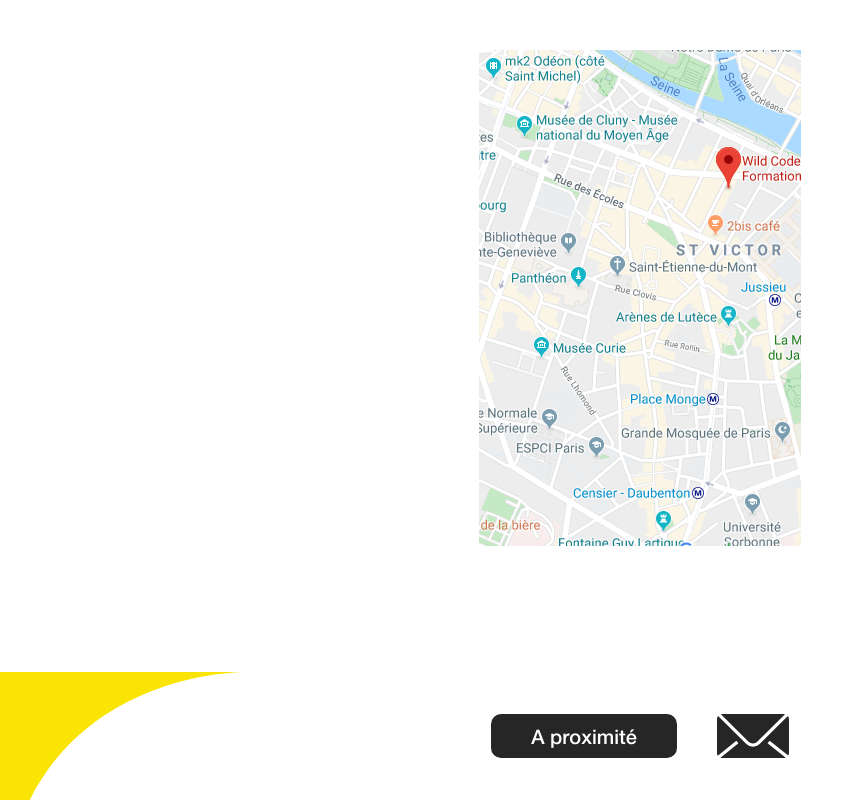
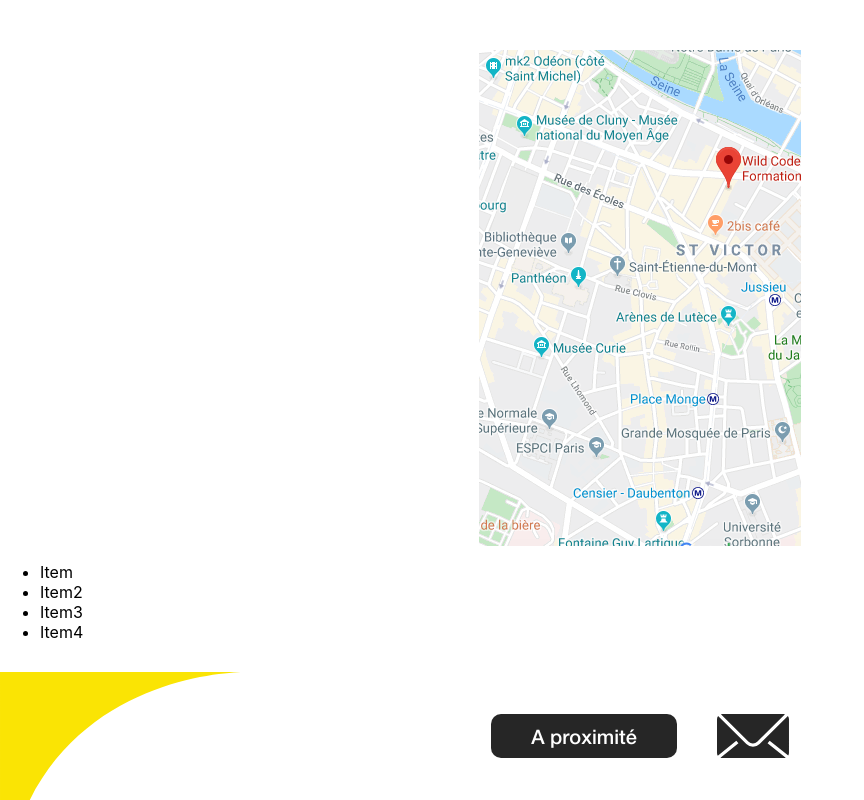
Before and after one commit to WildCodeSchool/Paris-0919-P2-Job-meetup, a React (Create React App) app in the folder breakit/: page / in a window 1280 px wide. Shown: the whole page, without its empty margins (0-864 px from the left). Built offline with nearby package versions, Linux system fonts and the light colour scheme.

Commit message:
add function to button a proximite

```diff
--- a/breakit/src/components/Footer.js
+++ b/breakit/src/components/Footer.js
@@ -6,6 +6,26 @@ import pictoMail from '../components/img/Mail-picto.svg'
 
 
 class Footer extends React.Component {
+  constructor (props) {
+    super (props);
+    this.state = {isToggleOn: false}
+    this.masquerChoucroutte = this.masquerChoucroutte.bind(this);
+  }
+
+  masquerChoucroutte() {
+    if (this.isToggleOn === false) {
+    this.setState({isToggleOn :true})
+    document.getElementById('choucroutte').style.display='block'
+  }
+  else {
+    this.setState({isToggleOn : false})
+    document.getElementById('choucroutte').style.display='none'
+  }
+    /* if (document.getElementById(choucroutte).style.display=='none') {
+      )
+    } else { (document.getElementById(choucroutte).style.display=='none') } */
+  }
+
     render() {
 
 
@@ -17,12 +37,23 @@ class Footer extends React.Component {
               <img src={map}></img>
           </div>
 
+          <div id="choucroutte">
+              <ul>
+                <li>Item</li>
+                <li>Item2</li>
+                <li>Item3</li>
+                <li>Item4</li>
+              </ul>
+            </div>
+
+
           <footer className="container">
+
 
             <div className="buttonDiv">
 
-              <button className="button">
-                A proximité
+              <button className="button" onClick={this.masquerChoucroutte}>
+              {this.state.isToggleOn ?  'On': 'A proximité'}
               </button>
 
               <div className="pictoMail">
```
